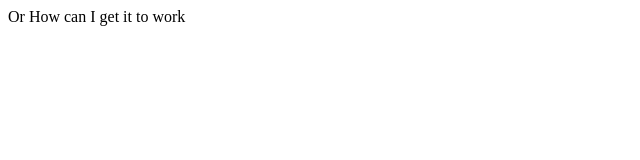
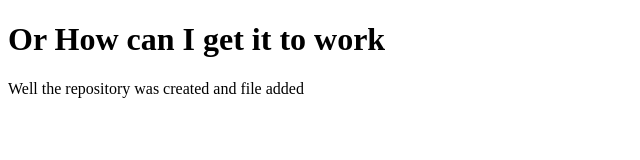
Before and after one commit to langford-bc/does-this-work, a plain HTML site: page index.html in a window 1280 px wide. Shown: the whole page, without its empty margins (0-640 px from the left). Drawn offline with Linux system fonts and the light colour scheme.

Commit message:
"Checking committing a single changed file"

```diff
--- a/index.html
+++ b/index.html
@@ -5,6 +5,7 @@
     <title>It works or not?</title>
   </head>
   <body>
-    Or How can I get it to work
+    <h1>Or How can I get it to work</h1>
+    <p>Well the repository was created and file added</p>
   </body>
 </html>
```
